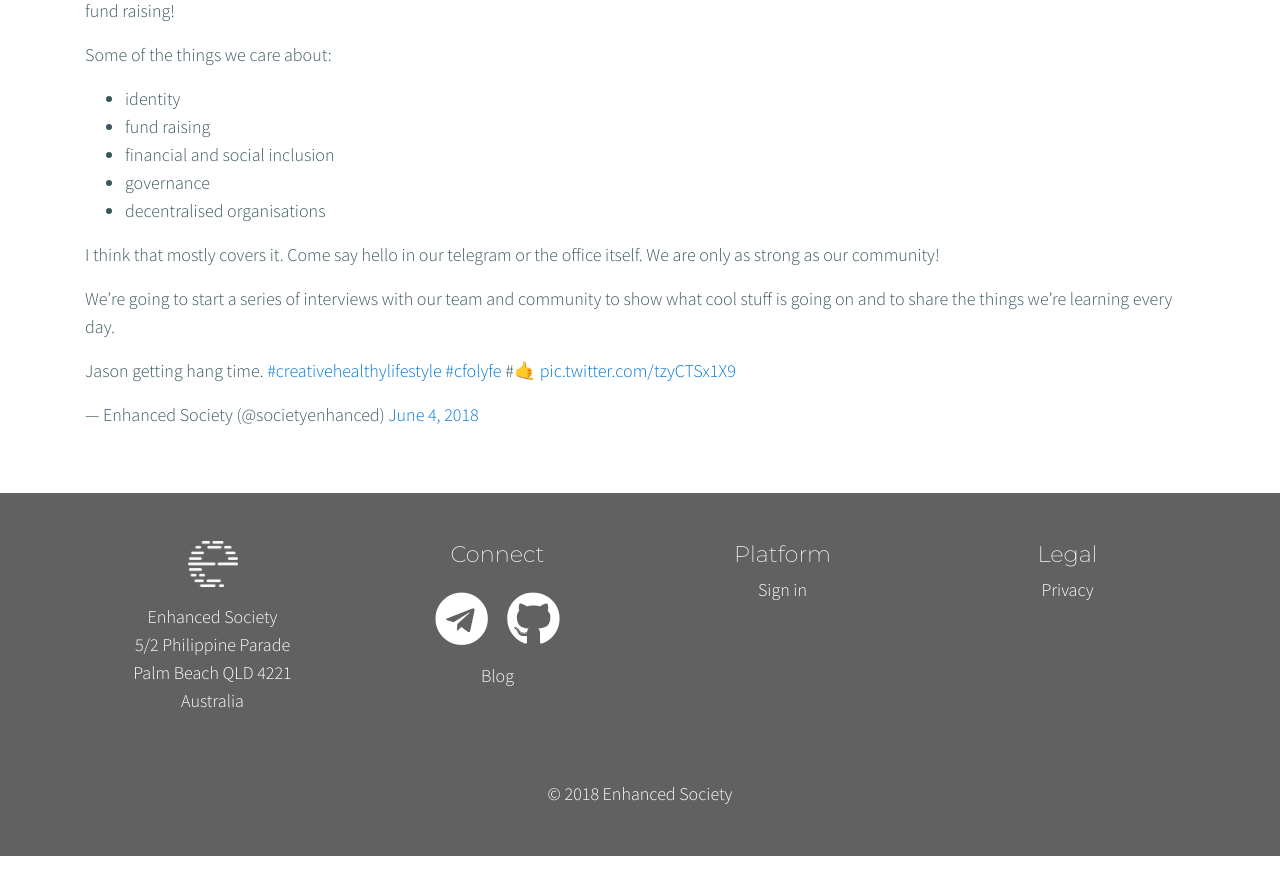
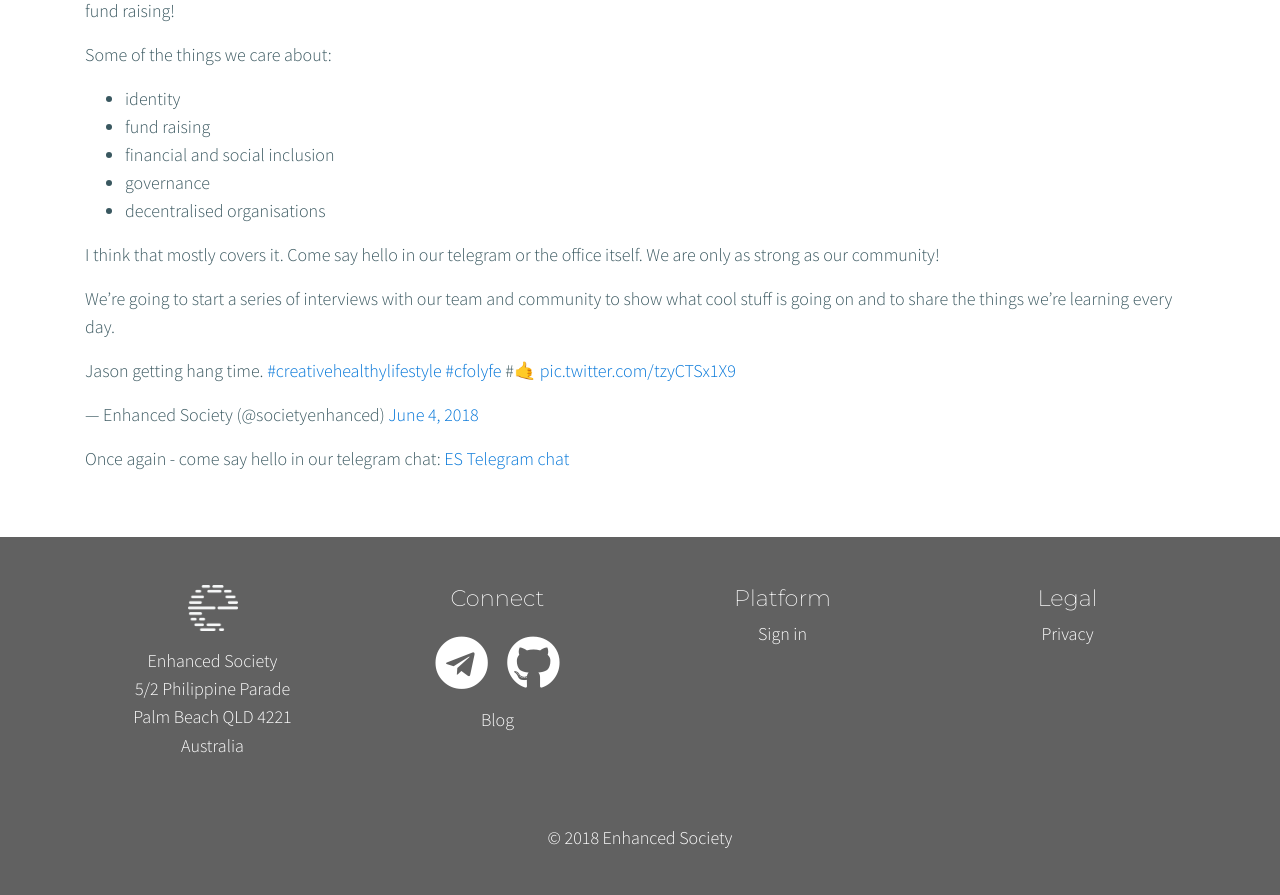
Before and after one commit to enhancedsociety/old-website, a Jekyll site: the page built from _posts/2018-06-04-introduction-to-enhanced-society.md, in a window 1280 px wide and 900 px high, scrolled down 2325 px. Shown: the top 895 px of the window. Built offline with Jekyll 4.4.1, drawn with Linux system fonts in a browser that asks for light colours; nearby versions of some CDN libraries; a script that is not in the unit is left out; comment, search, counter and statistics services are not loaded; before the commit the page ends 3181 px from its top, so only the background shows below that.

Commit message:
Add telegram at the bottom.

```diff
--- a/_posts/2018-06-04-introduction-to-enhanced-society.md
+++ b/_posts/2018-06-04-introduction-to-enhanced-society.md
@@ -68,3 +68,6 @@ We're going to start a series of interviews with our team and community to show
 
 <blockquote class="twitter-tweet" data-lang="en"><p lang="en" dir="ltr">Jason getting hang time. <a href="https://twitter.com/hashtag/creativehealthylifestyle?src=hash&amp;ref_src=twsrc%5Etfw">#creativehealthylifestyle</a> <a href="https://twitter.com/hashtag/cfolyfe?src=hash&amp;ref_src=twsrc%5Etfw">#cfolyfe</a> #🤙 <a href="https://t.co/tzyCTSx1X9">pic.twitter.com/tzyCTSx1X9</a></p>&mdash; Enhanced Society (@societyenhanced) <a href="https://twitter.com/societyenhanced/status/1003457469199237120?ref_src=twsrc%5Etfw">June 4, 2018</a></blockquote>
 <script async src="https://platform.twitter.com/widgets.js" charset="utf-8"></script>
+
+
+Once again - come say hello in our telegram chat: <a href="https://t.me/enhancedsociety">ES Telegram chat</a>
```
